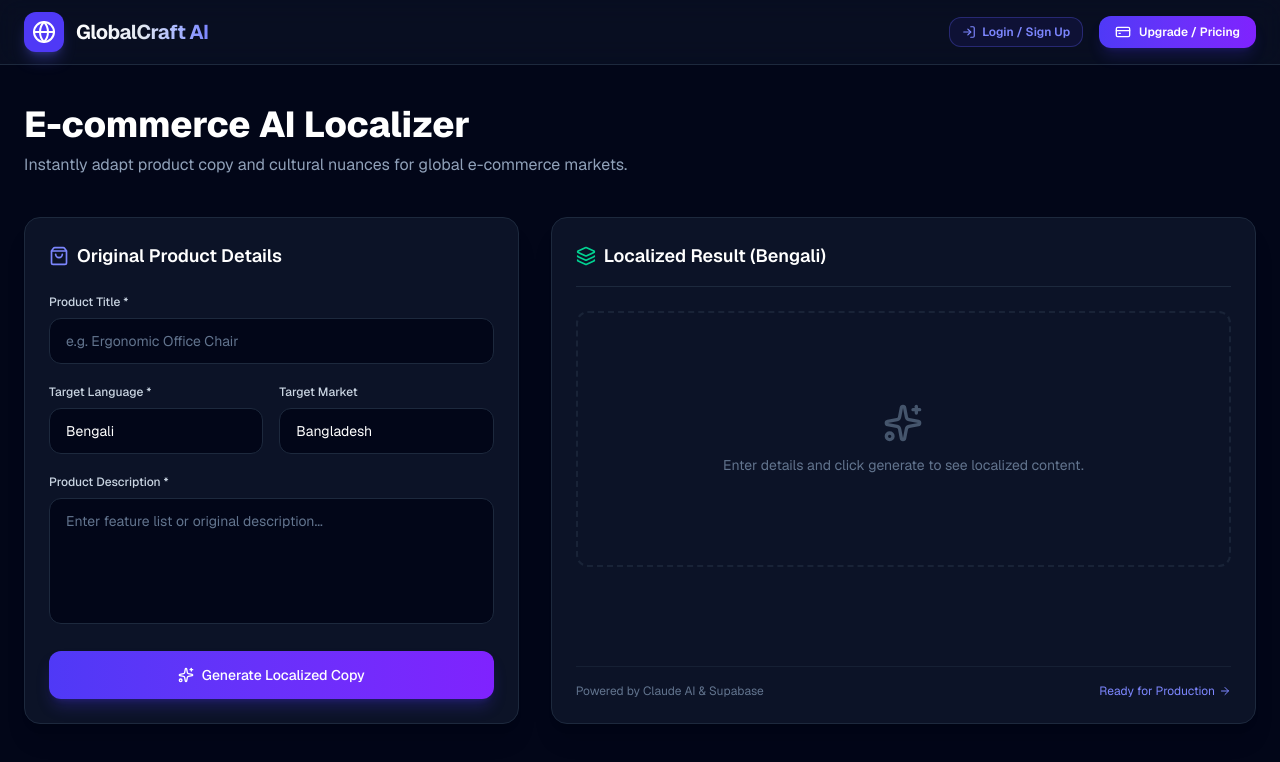
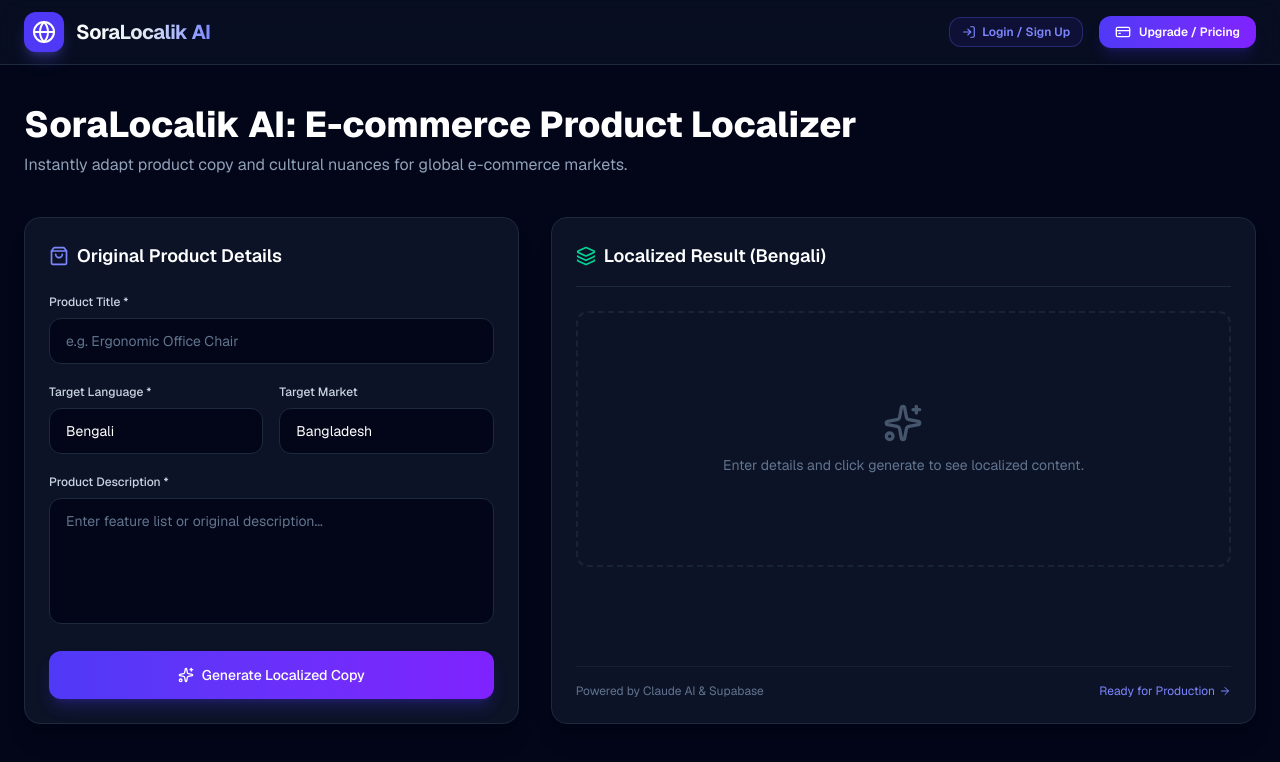
Before and after one commit to nnrsalmannrkhan/E-commerce-Localizer, a Next.js app in the folder frontend/: page / in a window 1280 px wide. Shown: the top 762 px of the page. Built offline with nearby package versions, Linux system fonts and the light colour scheme; no server answers.

Commit message:
rename app to SoraLocalik AI

```diff
--- a/frontend/src/app/page.tsx
+++ b/frontend/src/app/page.tsx
@@ -224,7 +224,7 @@ try {
               <Globe className="w-6 h-6" />
             </div>
             <span className="font-bold text-xl tracking-tight bg-gradient-to-r from-white via-slate-200 to-indigo-400 bg-clip-text text-transparent">
-              GlobalCraft AI
+              SoraLocalik AI
             </span>
           </div>
 
@@ -290,7 +290,7 @@ try {
                 {isSignUp ? 'Create SaaS Account' : 'Welcome Back'}
               </h2>
               <p className="text-slate-400 text-xs mt-1">
-                {isSignUp ? 'Sign up to get 3 Free AI Localizations.' : 'Login to access your Dashboard.'}
+                {isSignUp ? 'Sign up to get 3 Free AI Localizations per day.' : 'Login to access your Dashboard.'}
               </p>
             </div>
 
@@ -364,9 +364,9 @@ try {
                 <div>
                   <h3 className="text-lg font-bold text-white mb-1">Starter Tier</h3>
                   <p className="text-slate-400 text-xs mb-4">For testing global markets with limited products.</p>
-                  <div className="text-2xl font-extrabold text-white mb-4">$0 <span className="text-xs font-normal text-slate-400">/ forever</span></div>
+                  <div className="text-2xl font-extrabold text-white mb-4">$0 <span className="text-xs font-normal text-slate-400">/ free plan</span></div>
                   <ul className="space-y-2 text-xs text-slate-300 mb-6">
-                    <li className="flex items-center gap-2"><Check className="w-4 h-4 text-emerald-400" /> 3 Free AI Localizations</li>
+                    <li className="flex items-center gap-2"><Check className="w-4 h-4 text-emerald-400" /> 3 Free AI Localizations per day</li>
                     <li className="flex items-center gap-2"><Check className="w-4 h-4 text-emerald-400" /> Standard Claude AI Engine</li>
                     <li className="flex items-center gap-2"><Check className="w-4 h-4 text-emerald-400" /> Supabase Storage Sync</li>
                   </ul>
@@ -413,7 +413,7 @@ try {
       <main className="max-w-7xl mx-auto px-6 py-10">
         <div className="mb-10 text-center md:text-left">
           <h1 className="text-3xl md:text-4xl font-extrabold text-white mb-2">
-            E-commerce AI Localizer
+            SoraLocalik AI: E-commerce Product Localizer
           </h1>
           <p className="text-slate-400 text-sm md:text-base">
             Instantly adapt product copy and cultural nuances for global e-commerce markets.
```
